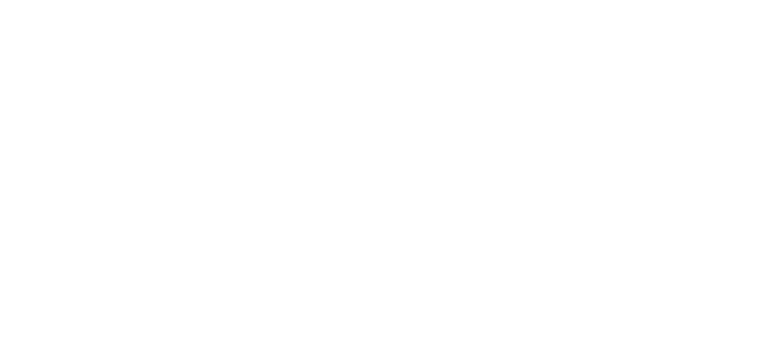
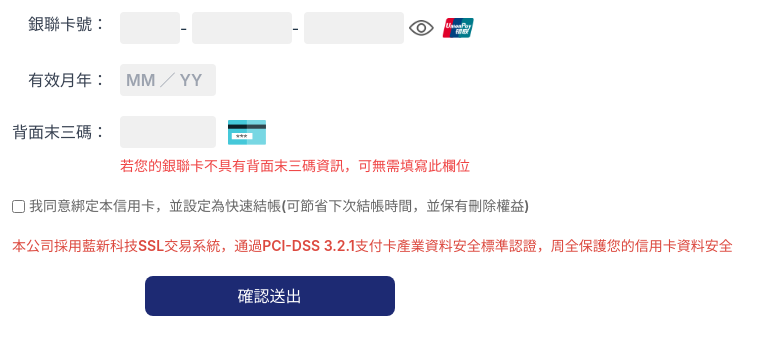
Before and after one commit to charley0v0/paytype, a Vue app: page /#/unionPay in a window 1280 px wide. Before the commit this address led to /#/. Shown: the top 354 px of the page, without its empty margins (0-783 px from the left). Built offline with nearby package versions, Linux system fonts and the light colour scheme.

Commit message:
調整卡號同步

```diff
--- a/creditOncePay/index.html
+++ b/creditOncePay/index.html
@@ -2,10 +2,10 @@
 <html lang="en">
   <head>
     <meta charset="UTF-8" />
+    <meta http-eqiv="X-UA-Compatible" content="IE=edge">
     <link rel="icon" type="image/svg+xml" href="/vite.svg" />
     <meta name="viewport" content="width=device-width, initial-scale=1.0" />
-    <!-- <meta http-equiv="Content-Security-Policy" content="script-src 'self' https://lwww.newebpay.com/; frame-src https://lwww.newebpay.com/;"/> -->
-    <title>payment-demo</title>
+    <title>信用卡一次付清</title>
   </head>
   <body>
     <div id="app"></div>
--- a/package.json
+++ b/package.json
@@ -14,7 +14,7 @@
     "@fortawesome/free-regular-svg-icons": "^6.4.2",
     "@fortawesome/free-solid-svg-icons": "^6.4.2",
     "@fortawesome/vue-fontawesome": "^3.0.3",
-    "axios": "^1.6.7",
+    "axios": "^1.7.2",
     "cors": "^2.8.5",
     "express": "^4.18.2",
     "vue": "^3.3.4",
--- a/src/components/input/creditNumber.vue
+++ b/src/components/input/creditNumber.vue
@@ -44,8 +44,8 @@
                 >
             </div>
             <div class="inline-flex items-center">
-                <img class='eyeicon inline-block' :src="'/src/assets/image/' + iconSrc + '.png'" @click="switchCardStatus"/>
-                <img src="../../assets/image/credit_type.png" class="credit_type ml-2 inline-block">
+                <img class='eyeicon inline-block' :src="showCardNumStatus ? hidePwd: showPwd" @click="switchCardStatus"/>
+                <img :src="creditTypeImg" class="credit_type ml-2 inline-block">
             </div>
         </div>
         <div class="flex flex-wrap-reverse" v-if="cardType == 'union'">
@@ -82,8 +82,8 @@
                 >
             </div>
             <div class="inline-flex items-center">
-                <img class='eyeicon inline-block' :src="'/src/assets/image/' + iconSrc + '.png'" @click="switchCardStatus"/>
-                <img src="../../assets/image/unionpay.png" class="credit_type ml-2 inline-block">
+                <img class='eyeicon inline-block' :src="showCardNumStatus ? hidePwd: showPwd" @click="switchCardStatus"/>
+                <img :src="unionpayImg" class="credit_type ml-2 inline-block">
             </div>
         </div>
     </div>
@@ -92,6 +92,10 @@
 
 <script>
 import '../../assets/css/text-security';
+import creditType from '@/assets/image/credit_type.png';
+import unionpay from '@/assets/image/unionpay.png';
+import eye from '@/assets/image/eye.png';
+import eyeSlash from '@/assets/image/eye_slash.png';
 
 export default {
     data:() =>({
@@ -109,7 +113,11 @@ export default {
         card2:'',
         card3:'',
         card4:'',
-        src1:''
+        src1:'',
+        showPwd:eye,
+        hidePwd:eyeSlash,
+        creditTypeImg:creditType,
+        unionpayImg:unionpay
     }),
     props:['input_style','cardType'],
     methods: {
@@ -130,15 +138,6 @@ export default {
                             this.$refs[`card${nextInputNum}`].focus();
                         }
                     }
-
-                    switch(this.cardType){
-                        case '':
-                        this.creditNumber = this.card1 + this.card2 + this.card3 +  this.card4;
-                        case 'union':
-                        this.creditNumber = this.card1 + this.card2 + this.card3;
-                    }
-
-                    this.$emit('input', this.creditNumber);
                 }
         },
         switchCardStatus(){
@@ -147,10 +146,14 @@ export default {
     },
     watch:{
         creditNumber(val){
-            if(val.length >= 16){
+            if(val.length){
                 this.$emit('getInput', val);
             }
+        },
+        fullCreditNumber(val){
+            this.creditNumber = val;
         }
+
     },
     computed:{
         set_input_style(){
@@ -164,6 +167,9 @@ export default {
         },
         iconSrc(){
             return this.showCardNumStatus == false ? 'eye' : 'eye_slash';
+        },
+        fullCreditNumber(){
+            return this.card1 + this.card2 + this.card3 +  this.card4;
         }
     }
 }
--- a/src/main.js
+++ b/src/main.js
@@ -1,6 +1,7 @@
 import { createApp } from 'vue'
 import './style.css'
 import App from './App.vue'
+import axios from 'axios'
 import router from './router';
 import { library } from '@fortawesome/fontawesome-svg-core'
 import { FontAwesomeIcon } from '@fortawesome/vue-fontawesome'
@@ -9,6 +10,7 @@ import { faCircleCheck } from '@fortawesome/free-regular-svg-icons';
 
 library.add(faCircleCheck)
 createApp(App)
+.use(axios)
 .use(router)
 .component('font-awesome-icon', FontAwesomeIcon)
 .mount('#app')
--- a/src/style.css
+++ b/src/style.css
@@ -73,7 +73,6 @@ button:focus-visible {
   /* max-width: 1280px; */
   margin: 0 auto;
   /* padding: 2rem; */
-  text-align: center;
 }
 
 @media (prefers-color-scheme: light) {
--- a/src/views/creditOncePay.vue
+++ b/src/views/creditOncePay.vue
@@ -1,58 +1,51 @@
 <template>
 <div class="p-3">
-        <div class="mb-5 flex flex-wrap">
-            <div id="creditNumber" class="text-gray-700 text-base font-medium mr-3 payinfo_title">信用卡號：</div>
-            <creditNumber :input_style="input_style_" v-model="creditNumber" @getInput="getCreditNunber"  :cardType="''"/>
+        <div class="mb-5  field_div flex-wrap">
+            <div id="creditNumber" class="text-gray-700 text-base font-medium mr-3 payinfo_title">信用卡號</div>
+            <creditNumber :input_style="input_style_" v-model="submitData.PN" @getInput="getCreditNunber"  :cardType="''"/>
         </div>
-        <div class="mb-5 flex flex-wrap">
-            <div id="expireDate" class="text-gray-700 text-base font-medium mr-3 payinfo_title pt-1">有效月年：</div>
+        <div class="mb-5 field_div flex-wrap">
+            <div id="expireDate" class="text-gray-700 text-base font-medium mr-3 payinfo_title pt-1">有效月年</div>
             <div class="inline-block align-top maxw-470">
                 <expireInput class="w-24" :input_style="input_style_" v-model="creditLimit"/>
                 <div class="inline-block warning_notice_color font-semibold text-sm text-red-500" v-if="showExpiryError">卡片到期日錯誤</div>
             </div>
         </div>
-        <div class="mb-2 flex items-center flex-wrap">
-            <div id="cvcNumber" class="text-gray-700 text-base font-medium mr-3 payinfo_title">背面末三碼：</div>
-            <cvc-input class="w-24" v-model="cvcNumber" :textCenter="true" :maxLength="'3'" :input_style="input_style_"></cvc-input>
-            <img src="../assets/image/credit.png" class="credit_icon ml-3 inline-block">
+        <div class="mb-2 field_div items-center flex-wrap">
+            <div id="cvcNumber" class="text-gray-700 text-base font-medium mr-3 payinfo_title">背面末三碼</div>
+            <cvc-input class="w-24" v-model="submitData.CV" :textCenter="true" :maxLength="'3'" :input_style="input_style_"></cvc-input>
+            <img :src="cvcImg" class="credit_icon ml-3 inline-block">
         </div>
-        <div class="addToken flex lg:ml-10 mb-5">
-            <label class="flex items-start">
-                <input type="checkbox" v-model="AddNewToken" class="mt-1 mr-1" id="agreeToken">
-                <span class="notice_color font-semibold text-sm">我同意綁定本信用卡，並設定為快速結帳(可節省下次結帳時間，並保有刪除之權益)</span>
-            </label>
-        </div>
-        <div class="text-wrap font-semibold flex lg:ml-10">本公司採用藍新科技SSL交易系統，通過PCI-DSS 3.2.1支付卡產業資料安全標準認證，周全保護您的信用卡資料安全</div>
+        <div class="text-wrap font-semibold flex text-sm text-red mb-5">本公司採用藍新科技SSL交易系統，通過PCI-DSS 3.2.1支付卡產業資料安全標準認證，周全保護您的信用卡資料安全</div>
+        <button @click="checkInfo()">取得prime</button>
     </div>
 </template>
 
 
 <script>
+import axios from 'axios';
 import creditNumber from '../components/input/creditNumber.vue';
 import expireInput from '../components/input/expire.vue';
 import cvcInput from '../components/input/cvc.vue';
+import cvc from '@/assets/image/credit.png';
 
 export default {
     data:() =>({
-        placeholder:{
-            creditNumber:''
-        },
-        creditNumber:'',
+        cvcImg:cvc,
         creditLimit:'',
-        cvcNumber:'',
-        //new add
-        memeryCardNum:'',
+        hashKey:'',
+        parentUrl:'',
         input_style_:{
             input_bgc:'input_bgc',
             input_color:'input_color',
             input_border:'input_border'
         },
         submitData:{
-            number:'',//信用卡號
-            LimitMY:'',//信用卡有效月年
-            cvc:'',//背面末三碼
+            PN:'',
+            EDate:'',
+            CV:'',
         },
-        showExpiryError:false
+        showExpiryError:false,
     }),
     components:{
         expireInput,
@@ -60,30 +53,72 @@ export default {
         creditNumber
     },
     methods: {
+        //同步組件卡號
         getCreditNunber(v){
-            this.creditNumber = v;
+            this.submitData.PN = v;
+        },
+        //卡號換取Prime
+        checkInfo(){
+            const url = '/nwj';
+            // const url = 'https://1468-123-51-237-115.ngrok-free.app/NWPJCore/GPA';
+            const parentUrl = this.parentUrl ? this.parentUrl : 'https://lwww.newebpay.com/website/Fake_tappay/ClientView';
+            const hashKey = this.hashKey ? this.hashKey : '0Y67zd5tiabchL1OspVkQIFym42qfyMf';
+            axios.post(url, this.submitData, {
+                headers: {
+                    'Authorization': `Bearer ${hashKey}`,
+                    'Content-Type': 'application/json'
+                }
+            })
+            .then(response => {
+                //將回傳參數傳遞到父頁面
+                if(window.parent.location.href == this.parentUrl){
+                    if(response.data.responseCode == '0000'){
+                        window.parent.postMessage(response.data,parentUrl);
+                    }else{
+                        //測試用
+                        setTimeout(()=>{
+                            window.parent.postMessage('charley',parentUrl);
+                        },8000)
+                    }
+                }
+            })
+            .catch(error => {
+                console.error('Error:', error);
+            });
         }
     },
     watch:{
-        'submitData.LimitMY':function(){
+        'submitData.EDate':function(){
             // 檢查月
-            let cvsM = Number(this.submitData.LimitMY.substring(0,2));
+            let cvsM = Number(this.submitData.EDate.substring(0,2));
             //檢查年
             let nowDay = new Date();
             let nowYear = String(nowDay.getFullYear()).substring(2,4);
-            let cvsY = Number(this.submitData.LimitMY.substring(2,4));
+            let cvsY = Number(this.submitData.EDate.substring(2,4));
             this.showExpiryError = Boolean(cvsM == 0 || cvsM > 12) || Boolean(cvsY < nowYear);
         },
     },
+    created(){
+        window.addEventListener('message',(event)=>{
+            if(event){
+                this.hashKey = event.data.hashKey;
+                this.parentUrl = event.data.parentUrl;
+                this.checkInfo();
+            }
+        });
+    },
     updated(){
-        this.submitData.number = this.creditNumber;
-        this.submitData.LimitMY = this.creditLimit.split('/').join('');
+        this.submitData.EDate = this.creditLimit.split('/').join('');
     },
 }
 
 </script>
 
 <style lang="scss">
+    .field_div{
+        display:flex;
+    }
+
     .cantWatchCardNum{
         cursor: not-allowed;
     }
@@ -112,11 +147,28 @@ export default {
         color:#666666;
     }
 
+    .text-red{
+        color:#DC493F;
+    }
+
+    .bg-blue-nwp{
+        background:#1D2A73;
+    }
+
+    .w-250{
+        width:250px;
+    }
+
+    .checkout_btn{
+        width:100%;
+        max-width:515px;
+    }
+
     @media screen and (min-width:1024px){
         .payinfo_title{
             display:inline-block;
             text-align: right;
-            width:135px;
+            width:96px;
         }
 
         .maxw-470{
@@ -124,9 +176,14 @@ export default {
         }
     }
 
-    @media screen and (max-width:640px){
-        .credit_div{
-            width:100%;
+    @media screen and (max-width:500px){
+        .field_div{
+            display:block;
+        }
+
+        .payinfo_title{
+            width:fit-content;
+            text-align:left;
         }
     }
 
--- a/src/views/unionPay.vue
+++ b/src/views/unionPay.vue
@@ -1,42 +1,49 @@
 <template>
     <div class="p-3">
-            <div class="mb-5 flex flex-wrap">
+        <div class="mb-5 field_div flex-wrap">
             <div id="creditNumber" class="text-gray-700 text-base font-medium mr-3 payinfo_title">銀聯卡號：</div>
             <creditNumber :input_style="input_style_" v-model="creditNumber" @getInput="getCreditNunber" :cardType="'union'"/>
         </div>
-            <div class="mb-5 flex flex-wrap">
+        <div class="mb-5 field_div flex-wrap">
             <div id="expireDate" class="text-gray-700 text-base font-medium mr-3 payinfo_title pt-1">有效月年：</div>
             <div class="inline-block align-top maxw-470">
                 <expireInput class="w-24" :input_style="input_style_" v-model="creditLimit"/>
                 <div class="inline-block font-semibold text-sm text-red-500" v-if="showExpiryError">卡片到期日錯誤</div>
             </div>
         </div>
-            <div class="mb-2 flex items-center flex-wrap">
+        <div class="mb-2 field_div items-center flex-wrap">
             <div id="cvcNumber" class="text-gray-700 text-base font-medium mr-3 payinfo_title">背面末三碼：</div>
             <cvc-input class="w-24" v-model="cvcNumber" :textCenter="true" :maxLength="'3'" :input_style="input_style_"></cvc-input>
-                <img src="../assets/image/credit.png" class="credit_icon ml-3 inline-block">
+            <img :src="cvcImg" class="credit_icon ml-3 inline-block">
         </div>
-            <div class="flex lg:ml-10 mb-5">
-                <span class="text-red-500 font-semibold text-sm">若您的銀聯卡不具有背面末三碼資訊，可無需填寫此欄位</span>
+        <div class="field_div">
+            <span class="text-red-500 font-semibold text-sm ml-108">若您的銀聯卡不具有背面末三碼資訊，可無需填寫此欄位</span>
         </div>
-            <div class="addToken flex lg:ml-10 mb-5">
+        <div class="addToken flex my-5">
             <label class="flex items-start">
                 <input type="checkbox" v-model="AddNewToken" class="mt-1 mr-1" id="agreeToken">
-                    <span class="notice_color font-semibold text-sm">我同意綁定本信用卡，並設定為快速結帳(可節省下次結帳時間，並保有刪除之權益)</span>
+                <span class="notice_color font-semibold text-sm text-left">我同意綁定本信用卡，並設定為快速結帳(可節省下次結帳時間，並保有刪除權益)</span>
             </label>
         </div>
-            <div class="text-wrap font-semibold flex lg:ml-10">本公司採用藍新科技SSL交易系統，通過PCI-DSS 3.2.1支付卡產業資料安全標準認證，周全保護您的信用卡資料安全</div>
+        <div class="text-wrap font-semibold flex text-sm text-red mb-5">本公司採用藍新科技SSL交易系統，通過PCI-DSS 3.2.1支付卡產業資料安全標準認證，周全保護您的信用卡資料安全</div>
+        <div class="checkout_btn">
+            <div class="text-center block w-250 h-45 mx-auto rounded-lg p-2 text-base font-semibold text-white bg-blue-nwp cursor-pointer">
+                <div class="flex items-center justify-center h-full">確認送出</div>
+            </div>
+        </div>
     </div>
 </template>
 
 
 <script>
+    import cvc from '@/assets/image/credit.png';
     import creditNumber from '../components/input/creditNumber.vue';
     import expireInput from '../components/input/expire.vue';
     import cvcInput from '../components/input/cvc.vue';
 
     export default {
         data:() =>({
+            cvcImg:cvc,
             placeholder:{
                 creditNumber:''
             },
@@ -87,6 +94,10 @@
 </script>
 
 <style lang="scss">
+    .field_div{
+        display:flex;
+    }
+
     .cantWatchCardNum{
         cursor: not-allowed;
     }
@@ -115,11 +126,32 @@
         color:#666666;
     }
 
+    .text-red{
+        color:#DC493F;
+    }
+
+    .bg-blue-nwp{
+        background:#1D2A73;
+    }
+
+    .ml-108{
+        margin-left:108px;
+    }
+
+    .w-250{
+        width:250px;
+    }
+
+    .checkout_btn{
+        width:100%;
+        max-width:515px;
+    }
+
     @media screen and (min-width:1024px){
         .payinfo_title{
             display:inline-block;
             text-align: right;
-                width:135px;
+            width:96px;
         }
 
         .maxw-470{
@@ -127,9 +159,14 @@
         }
     }
 
-        @media screen and (max-width:640px){
-            .credit_div{
-                width:100%;
+    @media screen and (max-width:500px){
+        .field_div{
+            display:block;
+        }
+
+        .payinfo_title{
+            width:fit-content;
+            text-align:left;
         }
     }
 
--- a/unionPay/index.html
+++ b/unionPay/index.html
@@ -2,10 +2,10 @@
 <html lang="en">
   <head>
     <meta charset="UTF-8" />
+    <meta http-eqiv="X-UA-Compatible" content="IE=edge">
     <link rel="icon" type="image/svg+xml" href="/vite.svg" />
     <meta name="viewport" content="width=device-width, initial-scale=1.0" />
-    <!-- <meta http-equiv="Content-Security-Policy" content="script-src 'self' https://lwww.newebpay.com/; frame-src https://lwww.newebpay.com/;"/> -->
-    <title>payment-demo</title>
+    <title>銀聯卡</title>
   </head>
   <body>
     <div id="app"></div>
```
Also changed, not shown: src/App.vue (+1 -8 lines), src/components/input/cvc.vue (+0 -13 lines), src/router/index.js (+8 -16 lines), vite.config.js (+15 -4 lines), src/assets/image/istockphoto-485347270-1024x1024.jpg (deleted), 1 other file (tests, documents, lock files or other folders). Lines whose indentation alone changed are shown as unchanged.
